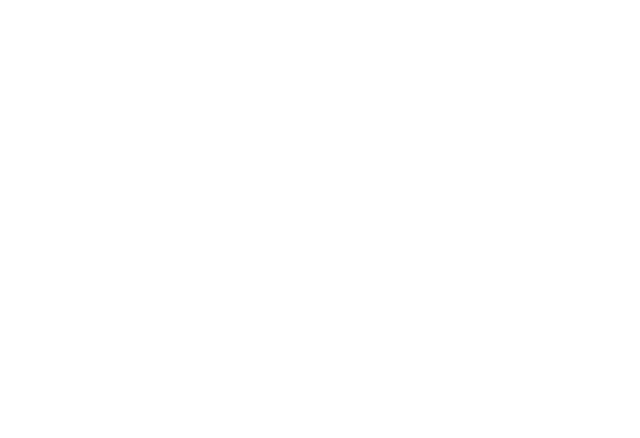
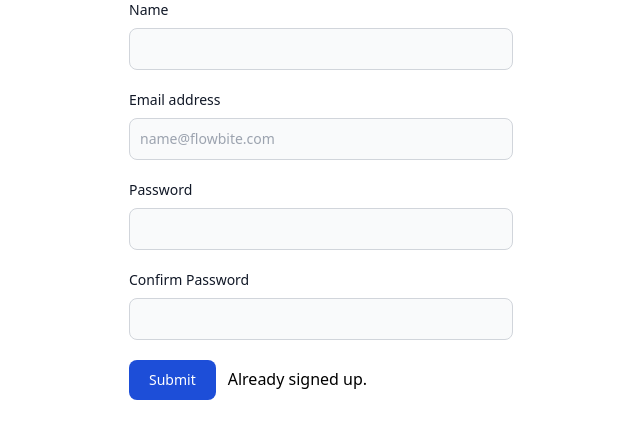
Before and after one commit to Sourav-Tanwar/DailyFlow, a React (Vite) app in the folder frontend/Dailyflow/: page /signup in a window 1280 px wide. Before the commit this address had no page. Shown: the top 438 px of the page, without its empty margins (319-959 px from the left). Built offline with nearby package versions, Linux system fonts and the light colour scheme.

Commit message:
Signup component

```diff
--- a/frontend/Dailyflow/src/App.jsx
+++ b/frontend/Dailyflow/src/App.jsx
@@ -7,6 +7,7 @@
 import Navbar from './components/Navbar'
 import ExpenseTracker from './components/ExpenseTracker'
 import Login from './components/Login'
+import Signup from './components/Signup'
 
 // import './App.css'
 
@@ -18,6 +19,7 @@
       <Routes>
       {/* <div><Navbar/></div> */}
       <Route exact path="/login" element={<Login/>}/>
+      <Route exact path="/signup" element={<Signup/>}/>
       <Route exact path="/Expense" element={<ExpenseTracker />}/>
 
       {/* <ExpenseTracker /> */}
--- a/frontend/Dailyflow/src/components/ExpenseTracker.jsx
+++ b/frontend/Dailyflow/src/components/ExpenseTracker.jsx
@@ -21,16 +21,6 @@
   }, [])
   console.log(expenses)
 
-  // const expenseDate = () => {
-  //   const isoDate = "2025-04-19T05:59:55.412Z";
-  //   const date = new Date(isoDate);
-  //   const options = { day: 'numeric', month: 'long', year: 'numeric' };
-  //   const formattedDate = date.toLocaleDateString('en-GB', options);
-  //   // console.log(formattedDate);
-  //   // Outputs: "19 April 2025"
-  //   return formattedDate
-  // }
-
   // Format a date like '19 April 2025'
   const formatDate = (isoDate) => {
     const date = new Date(isoDate);
@@ -49,7 +39,7 @@
       const currentMonth = now.getMonth(); // 0-indexed
       const currentYear = now.getFullYear();
 
-      expenses.forEach((expense) => {
+      if (expenses){expenses.forEach((expense) => {
         const date = new Date(expense.creation_Date);
         const expenseMonth = date.getMonth();
         const expenseYear = date.getFullYear();
@@ -65,6 +55,7 @@
           }
         }
       });
+    }
 
       return { thisMonthTotal, lastMonthTotal, thisYearTotal };
     }, [expenses]);
--- a/frontend/Dailyflow/src/components/Login.jsx
+++ b/frontend/Dailyflow/src/components/Login.jsx
@@ -47,25 +47,8 @@
               <input type="password" id="password" name='password' value={credentials.password} onChange={onChange} className="bg-gray-50 border border-gray-300 text-gray-900 text-sm rounded-lg focus:ring-blue-500 focus:border-blue-500 block w-full p-2.5 dark:bg-gray-700 dark:border-gray-600 dark:placeholder-gray-400 dark:text-white dark:focus:ring-blue-500 dark:focus:border-blue-500" required />
             </div>
             <button type="submit" className="text-white bg-blue-700 hover:bg-blue-800 focus:ring-4 focus:outline-none focus:ring-blue-300 font-medium rounded-lg text-sm w-full sm:w-auto px-5 py-2.5 text-center dark:bg-blue-600 dark:hover:bg-blue-700 dark:focus:ring-blue-800">Submit</button>
-            <Link to="/createuser" className="m-3 btn btn-danger">I'm a new User</Link>
+            <Link to="/Signup" className="m-3 btn btn-danger">I'm a new User</Link>
           </form>
-
-
-
-        {/* <form onSubmit={handleSubmit}>
-          <div className="mb-3">
-            <label htmlhtmlFor="exampleInputEmail1" className="form-label">Email address</label>
-            <input type="email" className="form-control" name="email" value={credentials.email} onChange={onChange} id="exampleInputEmail1" aria-describedby="emailHelp" />
-            <div id="emailHelp" className="form-text">We'll never share your email with anyone else.</div>
-          </div>
-          <div className="mb-3">
-            <label htmlhtmlFor="exampleInputPassword1" className="form-label">Password</label>
-            <input type="password" className="form-control" name="password" value={credentials.password} onChange={onChange} id="exampleInputPassword1" />
-          </div>
-
-          <button type="submit" className="m-3 btn btn-success">Submit</button>
-          <Link to="/createuser" className="m-3 btn btn-danger">I'm a new User</Link>
-        </form> */}
       </div>
     </>
   )
--- /dev/null
+++ b/frontend/Dailyflow/src/components/Signup.jsx
@@ -0,0 +1,72 @@
+import React, { useState } from 'react'
+import { Link, useNavigate } from 'react-router-dom'
+
+export default function Login() {
+
+  const [newUser, setnewUser] = useState({ name: "", email: "", password: "", confirmPass: "" })
+  let Navigate = useNavigate()
+  const handleSubmit = async (e) => {
+    e.preventDefault();
+    console.log(JSON.stringify({ name: newUser.name, email: newUser.email, password: newUser.password, confirmPass: newUser.confirmPass }))
+    if (password === confirmPass) {
+      const response = await fetch("http://localhost:3000/api/createUser", {
+        method: 'POST',
+        headers: {
+          'Content-Type': 'application/json'
+        },
+        body: JSON.stringify({ name: newUser.name, email: newUser.email, password: newUser.password })
+
+      });
+      const json = await response.json()
+      console.log(json);
+      if (!json.success) {
+        alert("Invalid Value newUser")
+      }
+      if (json.success) {
+        localStorage.setItem("userEmail", newUser.email);
+        localStorage.setItem("authToken", json.authtoken);
+        // console.log(localStorage.getItem("userEmail","authtoken" ))
+        Navigate("/expense")
+      }
+    } else {
+      alert("Password did not match")
+    }
+
+  }
+  const onChange = (event) => {
+    setnewUser({ ...newUser, [event.target.name]: event.target.value })
+    // console.log(newUser)
+  }
+  return (
+    <>
+
+      <div className="container">
+        <form className="max-w-sm mx-auto" onSubmit={handleSubmit}>
+          <div className="mb-5">
+            <label htmlFor="name" className="block mb-2 text-sm font-medium text-gray-900 dark:text-white">Name</label>
+            <input type="text" id="name" name="name" value={newUser.name} onChange={onChange} className="bg-gray-50 border border-gray-300 text-gray-900 text-sm rounded-lg focus:ring-blue-500 focus:border-blue-500 block w-full p-2.5 dark:bg-gray-700 dark:border-gray-600 dark:placeholder-gray-400 dark:text-white dark:focus:ring-blue-500 dark:focus:border-blue-500" required />
+          </div>
+
+
+          <div className="mb-5">
+            <label htmlFor="email" className="block mb-2 text-sm font-medium text-gray-900 dark:text-white">Email address</label>
+            <input type="email" id="email" name="email" value={newUser.email} onChange={onChange} autoComplete="email" className="bg-gray-50 border border-gray-300 text-gray-900 text-sm rounded-lg focus:ring-blue-500 focus:border-blue-500 block w-full p-2.5 dark:bg-gray-700 dark:border-gray-600 dark:placeholder-gray-400 dark:text-white dark:focus:ring-blue-500 dark:focus:border-blue-500" placeholder="name@flowbite.com" required />
+          </div>
+
+          <div className="mb-5">
+            <label htmlFor="password" className="block mb-2 text-sm font-medium text-gray-900 dark:text-white">Password</label>
+            <input type="password" id="password" name='password' value={newUser.password} onChange={onChange} autoComplete="new-password" className="bg-gray-50 border border-gray-300 text-gray-900 text-sm rounded-lg focus:ring-blue-500 focus:border-blue-500 block w-full p-2.5 dark:bg-gray-700 dark:border-gray-600 dark:placeholder-gray-400 dark:text-white dark:focus:ring-blue-500 dark:focus:border-blue-500" required />
+          </div>
+
+          <div className="mb-5">
+            <label htmlFor="confirmPass" className="block mb-2 text-sm font-medium text-gray-900 dark:text-white" >Confirm Password</label>
+            <input type="password" id="confirmPass" name='confirmPass' value={newUser.confirmPass} onChange={onChange} autoComplete="new-password" className="bg-gray-50 border border-gray-300 text-gray-900 text-sm rounded-lg focus:ring-blue-500 focus:border-blue-500 block w-full p-2.5 dark:bg-gray-700 dark:border-gray-600 dark:placeholder-gray-400 dark:text-white dark:focus:ring-blue-500 dark:focus:border-blue-500" required />
+          </div>
+          <button type="submit" className="text-white bg-blue-700 hover:bg-blue-800 focus:ring-4 focus:outline-none focus:ring-blue-300 font-medium rounded-lg text-sm w-full sm:w-auto px-5 py-2.5 text-center dark:bg-blue-600 dark:hover:bg-blue-700 dark:focus:ring-blue-800">Submit</button>
+          <Link to="/login" className="m-3 btn btn-danger">Already signed up.</Link>
+
+        </form>
+      </div>
+    </>
+  )
+}
```
